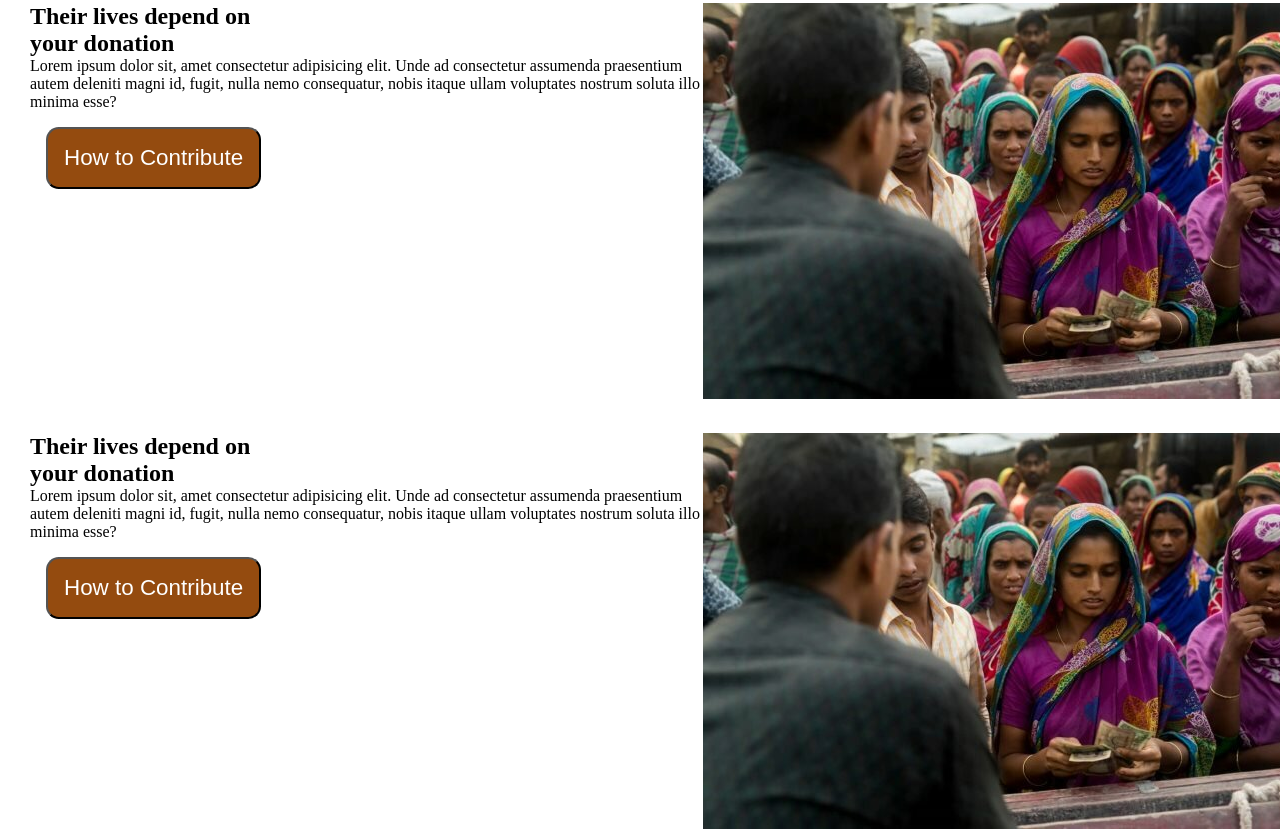
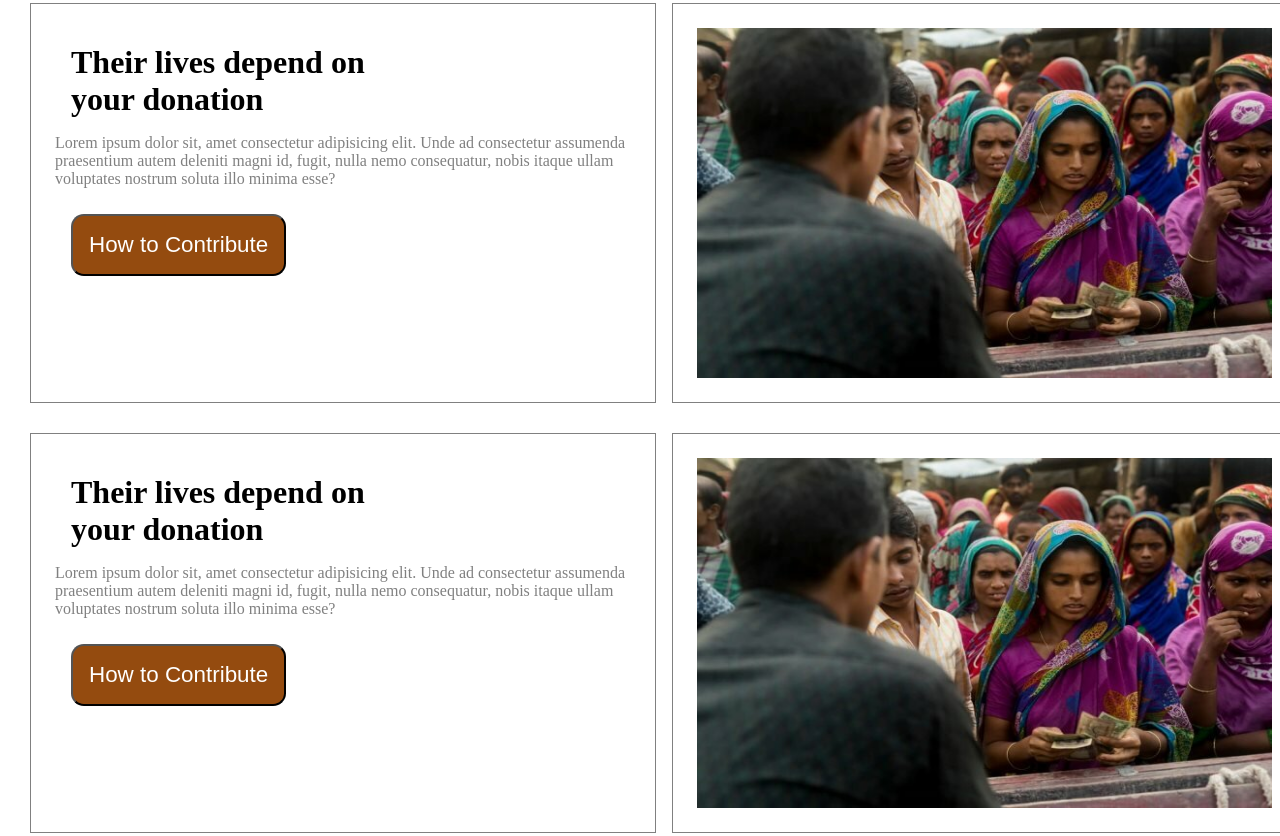
Before and after one commit to mdalaminfaraji/donate-todays, a plain HTML site: page index.html in a window 1280 px wide. Shown: the part 2007-2843 px from the top of the page. Drawn offline with Linux system fonts and the light colour scheme.

Commit message:
complete

```diff
--- a/index.html
+++ b/index.html
@@ -98,8 +98,8 @@
           </p>
           <button class="btn-primary">How to Contribute</button>
         </div>
-        <div class="depend">
-          <img src="images/donation1.jpg" alt="" />
+        <div class="depend ">
+          <img class="images" src="images/donation1.jpg" alt="" />
         </div>
       </section>
       <section class="depend-on">
@@ -117,7 +117,7 @@
           <button class="btn-primary">How to Contribute</button>
         </div>
         <div class="depend">
-          <img src="images/donation1.jpg" alt="" />
+          <img class="images" src="images/donation1.jpg" alt="" />
         </div>
       </section>
       <section class="update">
--- a/style.css
+++ b/style.css
@@ -136,10 +136,26 @@ hr{
   height: 50vh;
   width: 99%;
   display: flex;
+  gap: 1rem;
   justify-content: space-around;
 }
 .depend{
-
+ width: 50%;
+ height: 50vh;
+ padding: 1.5rem;
+ border: 1px solid gray;
+}
+ .images{
+ width: 100%;
+ height: 100%;
+}
+.depend-title{
+  font-size: 2rem;
+  padding: 1rem;
+}
+.depend-discription{
+  color: gray;
+  margin-bottom: 10px;
 }
 .update{
   display: flex;
```
